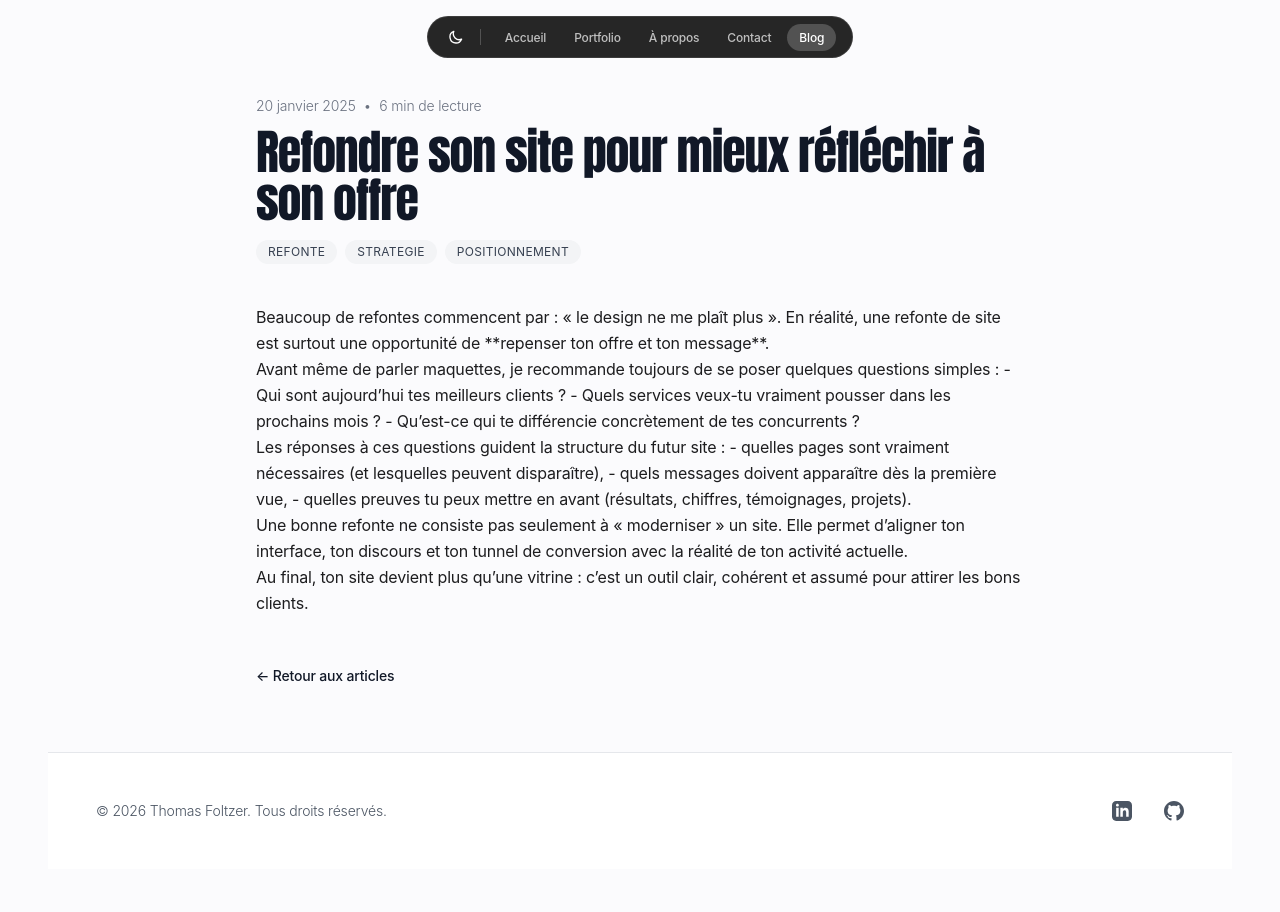
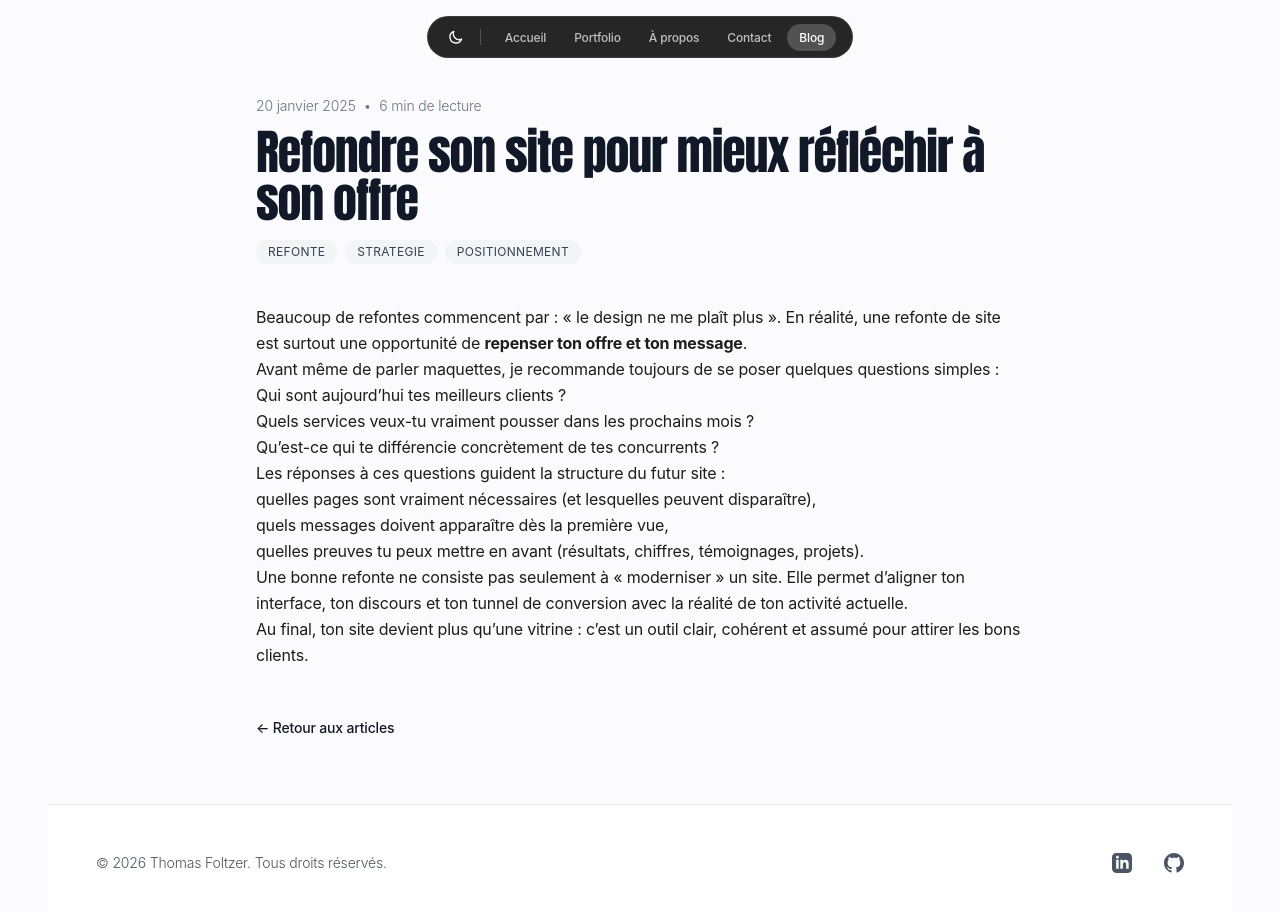
Before and after one commit to ThomasFzr/portfolio2k25, a Next.js app: page /blog/refondre-son-site-pour-mieux-reflechir-a-son-offre in a window 1280 px wide. Shown: the top 912 px of the page. Built offline with nearby package versions, Linux system fonts and the light colour scheme.

Commit message:
chore: add react-markdown and remark-gfm dependencies

```diff
--- a/app/blog/[slug]/page.tsx
+++ b/app/blog/[slug]/page.tsx
@@ -3,6 +3,8 @@
 import Header from "@/components/Header";
 import Footer from "@/components/Footer";
 import { getAllPosts, getPostBySlug } from "@/lib/blogPosts";
+import ReactMarkdown from "react-markdown";
+import remarkGfm from "remark-gfm";
 
 type Props = {
   params: { slug: string };
@@ -103,9 +105,9 @@
           </header>
 
           <div className="prose prose-lg prose-neutral dark:prose-invert max-w-none leading-relaxed">
-            {post.content.split("\n\n").map((paragraph, index) => (
-              <p key={index}>{paragraph}</p>
-            ))}
+            <ReactMarkdown remarkPlugins={[remarkGfm]}>
+              {post.content}
+            </ReactMarkdown>
           </div>
 
           <div className="mt-12 mb-16">
--- a/package.json
+++ b/package.json
@@ -12,6 +12,8 @@
     "next": "^14.2.5",
     "react": "^18.3.1",
     "react-dom": "^18.3.1",
+    "react-markdown": "^10.1.0",
+    "remark-gfm": "^4.0.1",
     "resend": "^6.6.0"
   },
   "devDependencies": {
```
Also changed, not shown: 1 other file (tests, documents, lock files or other folders).
